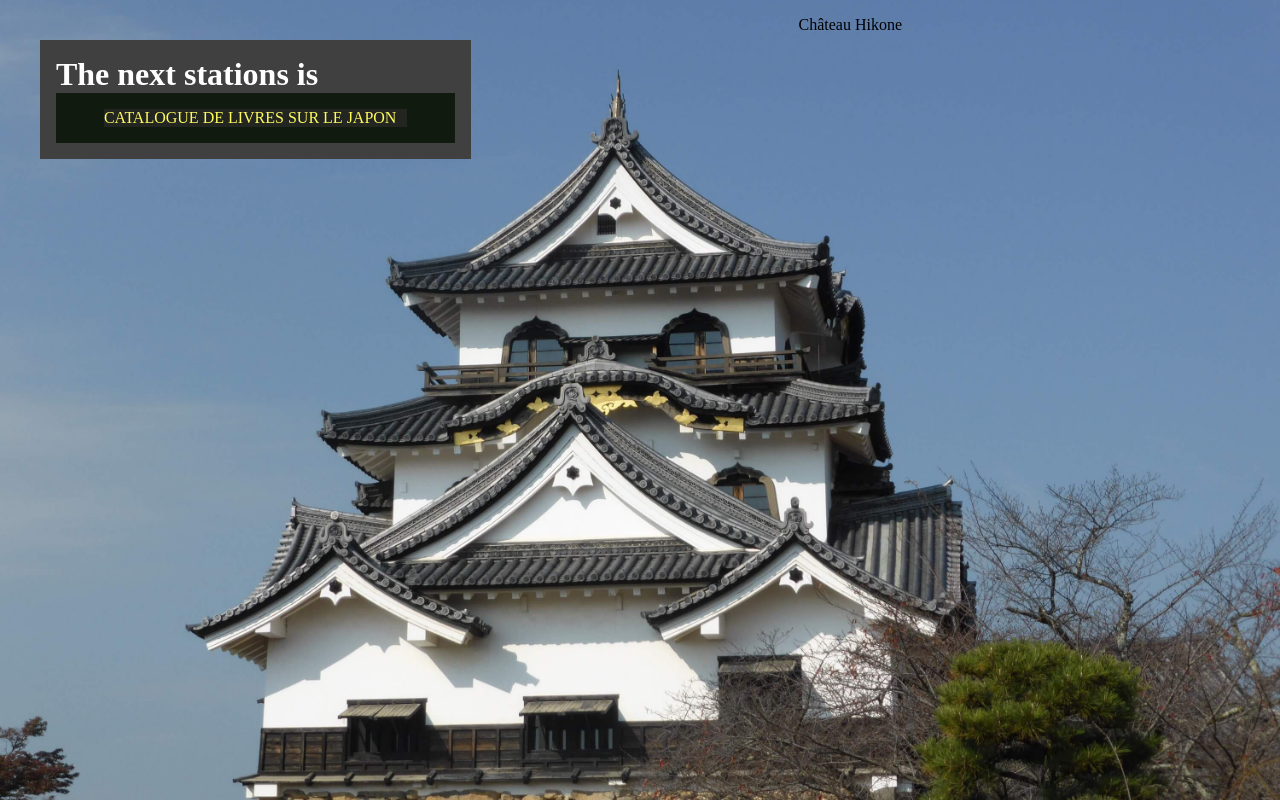
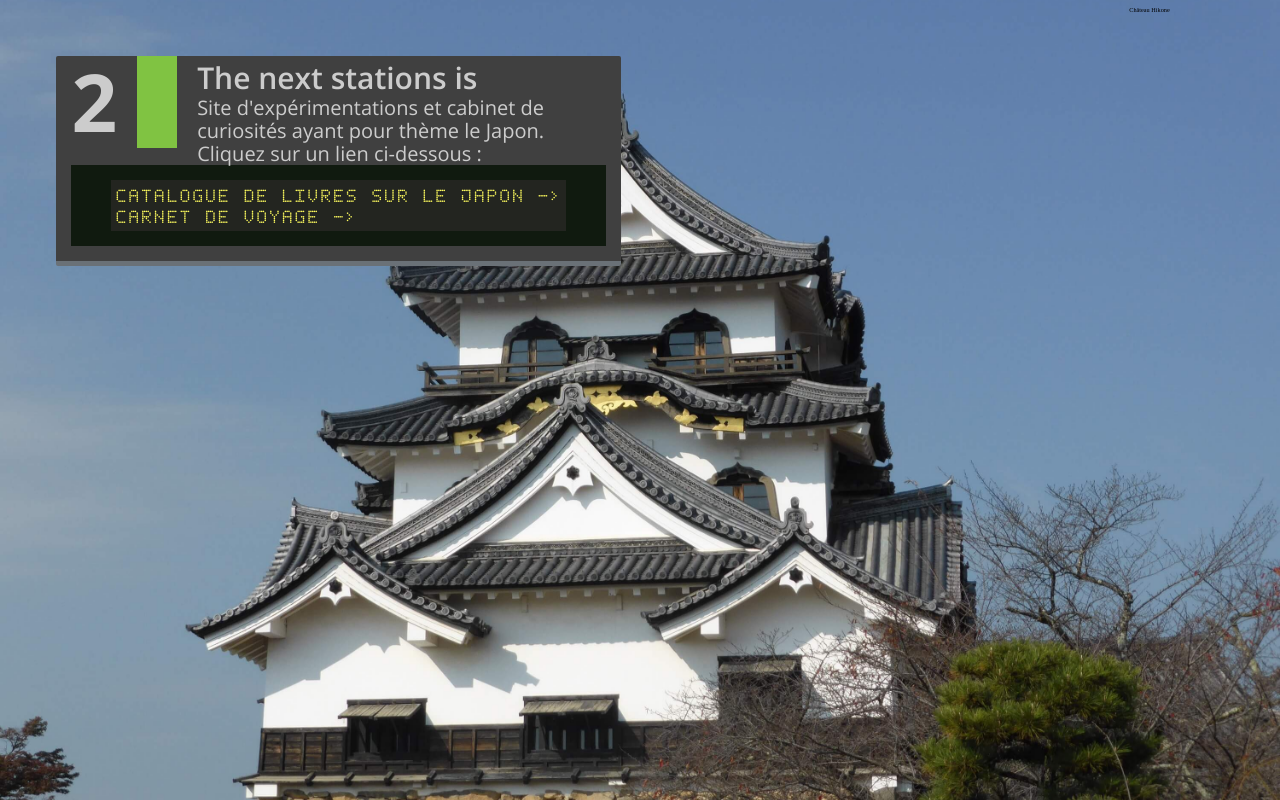
Before and after one commit to bruno-mazzi/next-station-is, a plain HTML site: page home-station/index.html in a window 1280 px wide. Drawn offline with Linux system fonts and the light colour scheme.

Commit message:
Travail visuel sur la home, en particulier panneau de gauche et ajout fonts

```diff
--- a/home-station/css/style.css
+++ b/home-station/css/style.css
@@ -1,4 +1,53 @@
+@font-face {
+    font-family: 'led_counter';
+    src: url('../fonts/led_counter-7.woff2') format('woff2'),
+         url('../fonts/led_counter-7.woff') format('woff');
+    font-weight: normal;
+    font-style: normal;
+}
+
+@font-face {
+    font-family: 'open_sansregular';
+    src: url('../fonts/opensans-regular.woff2') format('woff2'),
+         url('../fonts/opensans-regular.woff') format('woff');
+    font-weight: normal;
+    font-style: normal;
+}
+
+@font-face {
+    font-family: 'open_sanssemibold';
+    src: url('../fonts/opensans-semibold.woff2') format('woff2'),
+         url('../fonts/opensans-semibold.woff') format('woff');
+    font-weight: normal;
+    font-style: normal;
+}
+
+@font-face {
+    font-family: 'open_sansbold';
+    src: url('../fonts/opensans-bold.woff2') format('woff2'),
+         url('../fonts/opensans-bold.woff') format('woff');
+    font-weight: normal;
+    font-style: normal;
+}
+
+@font-face {
+    font-family: 'open_sansextrabold';
+    src: url('../fonts/opensans-extrabold.woff2') format('woff2'),
+         url('../fonts/opensans-extrabold.woff') format('woff');
+    font-weight: normal;
+    font-style: normal;
+}
+
+@font-face {
+    font-family: 'open_sanslight';
+    src: url('../fonts/opensans-light.woff2') format('woff2'),
+         url('../fonts/opensans-light.woff') format('woff');
+    font-weight: normal;
+    font-style: normal;
+}
+
 body, html {
+    font-size:62.5%;
     margin:0;
     padding:0;
 }
@@ -16,33 +65,71 @@ body {
 
 .sign {
     background: #404040;
+    border-bottom: 5px solid #6A7177;
+    border-radius:2px;
     margin: 5%;
-    padding: 1rem;
+    padding: 0;
     width: 50%;
 }
 
+.sign header {
+    margin:0 1.5rem;
+}
+
+.sign header:before {
+    border-right: 4rem solid #80c342;
+    content: "2";
+    color: #ccc;
+    float:left;
+    font-family: 'open_sansbold', arial, sans-serif;
+    font-size: 8rem;
+    margin-right: 2rem;
+    padding-right: 2rem;
+}
+
 .sign h1 {
-    color: #fff;
+    color: #ccc;
+    font-family: 'open_sanssemibold', arial, sans-serif;
+    font-size: 3rem;
+    margin:0;
+    padding: 0.5rem 0 0 0;
+}
+
+.sign h2 {
+    color: #ccc;
+    font-family: 'open_sansregular', arial, sans-serif;
+    font-size: 2rem;
+    font-weight: 400;
     margin: 0;
 }
 
 .sign nav {
     background: #101A0F;
+    clear:left;
+    margin:0 1.5rem 1.5rem 1.5rem;
     overflow: auto;
 }
 
 .sign nav ul {
     background: #232520;
-    margin:1rem 3rem;
-    padding: 0;
+    margin:1.5rem 4rem;
+    padding: 0.5rem;
 }
 
 .sign nav li {
+    font-size: 1.8rem;
     list-style-type: none;
 }
 
 .sign nav a {
     color: #FDFB5E;
+    display: block;
+    font-family: 'led_counter', arial, sans-serif;
+    letter-spacing: 0.2rem;
     text-decoration: none;
     text-transform: uppercase;
 }
+
+.sign nav a:after {
+    content: " ->";
+}
--- a/home-station/index.html
+++ b/home-station/index.html
@@ -11,10 +11,14 @@
 <body>
     <div class="content item">
         <div class="sign">
-            <h1>The next stations is</h1>
+            <header>
+                <h1>The next stations is</h1>
+                <h2>Site d'expérimentations et cabinet de curiosités ayant pour thème le Japon. Cliquez sur un lien ci-dessous :</h2>
+            </header>
             <nav>
                 <ul>
                     <li><a href="/library">Catalogue de livres sur le Japon</a></li>
+                    <li><a href="/carnet">Carnet de voyage</a></li>
                 </ul>
             </nav>
         </div>
```
Also changed, not shown: home-station/fonts/led_counter-7.woff (added), home-station/fonts/led_counter-7.woff2 (added), home-station/fonts/opensans-bold.woff (added), home-station/fonts/opensans-bold.woff2 (added), home-station/fonts/opensans-extrabold.woff (added), home-station/fonts/opensans-extrabold.woff2 (added), home-station/fonts/opensans-light.woff (added), home-station/fonts/opensans-light.woff2 (added), home-station/fonts/opensans-regular.woff (added), home-station/fonts/opensans-regular.woff2 (added), home-station/fonts/opensans-semibold.woff (added), home-station/fonts/opensans-semibold.woff2 (added).
